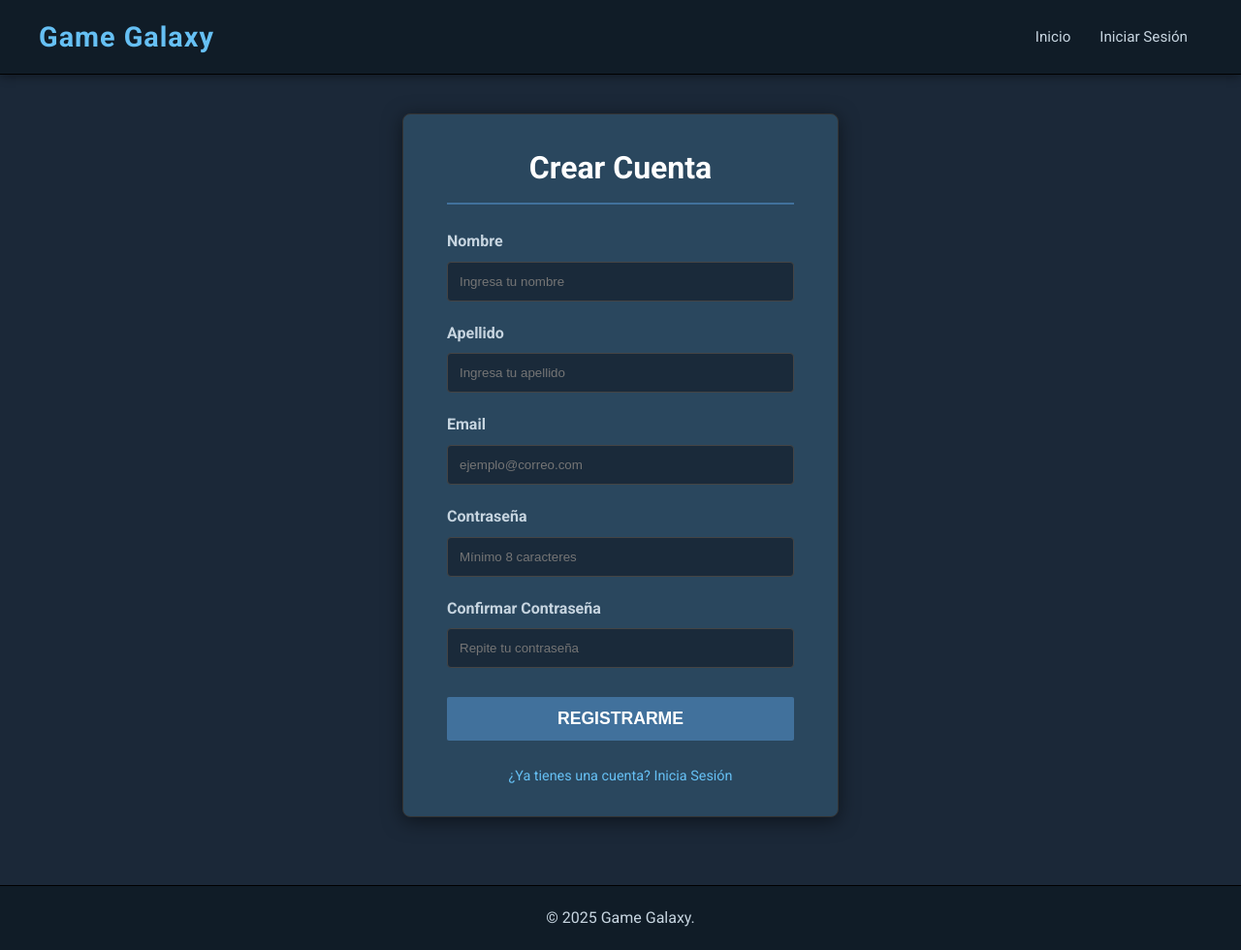
After one commit to Galo98/Clases_De_PHP, a PHP site: page /views/registro.php in a window 1280 px wide. The commit adds this page. Shown: the whole page at 97% size. Run offline with PHP 8.4, Linux system fonts and the light colour scheme.

Commit message:
Se agregaron los filtros por bd y el registro de usuarios

```diff
--- /dev/null
+++ b/controllers/registro.controllers.php
@@ -0,0 +1,62 @@
+<?php
+
+require_once '../models/usuarios.models.php';
+
+// Manejamos los datos que se envían del formulario de registro
+function handleRegistro($con)
+{
+
+    // Utilizamos una variable predefinida $_SERVER en la posicion ['REQUEST_METHOD'] para trabajar con los datos cuando el metodo es POST
+    if ($_SERVER['REQUEST_METHOD'] === 'POST') {
+
+        // Limpiamos los datos, con trim(), sacamos los espacios adelante y al final de los datos ingresados por el usuario
+        // con $_POST['nombre'] ?? '', hacemos que si viene nulo, la variable $nombre quede con vacio (''), pero si contiene algo, guarde lo que tiene.
+        $nombre = trim($_POST['nombre'] ?? '');
+        $apellido = trim($_POST['apellido'] ?? '');
+        $email = trim($_POST['email'] ?? '');
+        $password = $_POST['password'] ?? '';
+        $password_confirm = $_POST['password_confirm'] ?? '';
+
+        $error = null;
+
+        // Hacemos una minima validación de los campos
+        if (empty($nombre) || empty($apellido) || empty($email) || empty($password) || empty($password_confirm)) {
+            $error = "Todos los campos son obligatorios.";
+        } elseif (!filter_var($email, FILTER_VALIDATE_EMAIL)) {
+            $error = "El formato del email no es válido.";
+        } elseif ($password !== $password_confirm) {
+            $error = "Las contraseñas no coinciden.";
+        } elseif (strlen($password) < 8) {
+            $error = "La contraseña debe tener al menos 8 caracteres.";
+        }
+
+        // Si no hay errores continuamos
+
+        if ($error === null) {
+
+            // Ciframos la contraseña con la función password_hash(), que recibe
+            // la contraseña ingresada por el usuario y un algoritmo cifrado, en este caso:
+            // PASSWORD_DEFAULT, esté utiliza el algoritmo más fuerte disponible (actualmente Argon2 o bcrypt)
+            $password_hash = password_hash($password, PASSWORD_DEFAULT);
+
+            $rol_cliente_id = 2;
+
+            $user_id = createUser($con, $nombre, $apellido, $email, $password_hash, $rol_cliente_id);
+
+            if ($user_id) {
+                // Si el registro fue exitoso, redirigimos con la fonción header.
+                // Está función limpia el POST y previene envíos múltiples.
+                header('Location: /views/iniciarSesion.php?registro=exitoso');
+                exit;
+            } else {
+                // Si hubo un error creamos el mensaje de error.
+                $error = "El email ya está registrado o hubo un error en la base de datos.";
+            }
+        }
+
+        // Si hay un error, se devuelve la variable $error para mostrarla en la vista.
+        return $error;
+    }
+
+    return null; // Si no hay POST, no hay error.
+}
--- a/css/styles.css
+++ b/css/styles.css
@@ -390,3 +390,125 @@ footer {
     /* Esta clase ya está definida en styles.css para 4 columnas */
     padding-top: 10px;
 }
+
+/* ==================================== */
+/* 7. FORMULARIO DE LOGIN / REGISTRO */
+/* ==================================== */
+
+.login-container {
+    display: flex;
+    justify-content: center;
+    align-items: center;
+    padding: 40px 20px;
+    min-height: calc(100vh - 80px);
+}
+
+.login-box {
+    background-color: var(--steam-card-bg); /* Fondo oscuro de tarjeta */
+    border: 1px solid #333;
+    border-radius: 8px; /* Bordes redondeados */
+    padding: 30px 40px;
+    width: 100%;
+    max-width: 400px; /* Ancho fijo para centrar el formulario */
+    box-shadow: 0 4px 20px rgba(0, 0, 0, 0.5);
+    text-align: center;
+}
+
+.login-box h2 {
+    color: white;
+    font-size: 2em;
+    margin-bottom: 25px;
+    border-bottom: 2px solid var(--steam-accent-blue);
+    padding-bottom: 10px;
+}
+
+/* Grupos de formulario */
+.form-group {
+    text-align: left;
+    margin-bottom: 20px;
+}
+
+.form-group label {
+    display: block;
+    color: var(--steam-text-light);
+    margin-bottom: 8px;
+    font-weight: 700;
+}
+
+/* Campos de entrada */
+.form-control {
+    width: 100%;
+    padding: 12px;
+    background-color: #1a2a3a; /* Fondo de campo ligeramente más claro que el fondo */
+    border: 1px solid #444;
+    color: white;
+    border-radius: 4px;
+    box-sizing: border-box; /* Crucial para que el padding no cambie el ancho */
+    transition: border-color 0.2s;
+}
+
+.form-control:focus {
+    border-color: var(--steam-accent-blue);
+    outline: none;
+}
+
+/* Botón de login */
+.login-btn {
+    width: 100%;
+    padding: 12px;
+    font-size: 1.1em;
+    margin-top: 10px;
+    /* Usa el estilo de btn-primary ya definido */
+}
+
+/* Links adicionales */
+.login-links {
+    margin-top: 25px;
+    font-size: 0.9em;
+}
+
+.login-links a {
+    color: var(--steam-text-gray);
+    text-decoration: none;
+    transition: color 0.2s;
+}
+
+.login-links a:hover {
+    color: var(--steam-text-light);
+}
+
+.separator {
+    color: #555;
+    margin: 0 8px;
+}
+
+/* Mensaje de error (opcional) */
+.error-message {
+    background-color: #a83232;
+    color: white;
+    padding: 10px;
+    border-radius: 4px;
+    margin-bottom: 15px;
+    font-weight: 700;
+}
+
+/* Estilo para mensajes de éxito */
+.success-message {
+    background-color: #28a745; /* Verde Bootstrap */
+    color: white;
+    padding: 10px;
+    border-radius: 4px;
+    margin-bottom: 15px;
+    font-weight: 700;
+    text-align: center; /* Centrar el texto para mensajes de estado */
+}
+
+/* ==================================== */
+/* 7. AJUSTES PARA EL REGISTRO */
+/* ==================================== */
+
+/* Hacemos la caja de registro un poco más ancha para tantos campos */
+.login-box.registro-box {
+    max-width: 450px; /* Un poco más ancho que los 400px del login */
+    padding: 30px 45px;
+}
--- a/index.php
+++ b/index.php
@@ -30,7 +30,7 @@ $juegos = getAllDestacados($conexion);
                 <li><a href="index.html" class="active">Inicio</a></li>
                 <li><a href="/views/catalogo.php">Catálogo</a></li>
                 <li><a href="contacto.html">Contacto</a></li>
-                <li><a href="login.php">Iniciar Sesión</a></li>
+                <li><a href="/views/iniciarSesion.php">Iniciar Sesión</a></li>
             </ul>
         </nav>
     </header>
--- a/models/juegos.models.php
+++ b/models/juegos.models.php
@@ -64,7 +64,7 @@ function getJuegosConFiltros($con, ?int $cat_id, ?int $plat_id): array
     // Usamos sentencias preparadas para seguridad, aunque solo filtremos por ID
     $sql = "
         SELECT
-            v.id_vid, v.titulo, v.precio, v.imagen, cat.nombre AS categoria_nombre
+            v.id_vid, v.titulo, v.precio, v.imagen, cat.nombre AS cat_nombre
         FROM
             videojuegos v
         INNER JOIN videojuegos_categorias vc ON v.id_vid = vc.videojuego_id
--- /dev/null
+++ b/models/usuarios.models.php
@@ -0,0 +1,57 @@
+<?php
+
+function getUserByEmail($con, string $email): ?array
+{
+
+    if (!isset($con)) {
+        error_log("Error: No hay conexión con la base de datos.");
+        return null;
+    }
+
+    $q = "SELECT id_usuario, nombre, apellido, email, password_hash, rol_id, activo FROM usuarios WHERE email = $email LIMIT 1;";
+
+    $datos = mysqli_query($con, $q);
+
+    $usuario = [];
+
+    $usuario = mysqli_fetch_assoc($datos);
+
+    return $usuario;
+}
+
+// Creamos un nuevo usuario, con sentencias MYSQLI procedurales
+
+function createUser($con, string $nombre, string $apellido, string $email, string $password, int $rol_id = 2): int|bool
+{
+    if (!isset($con)) {
+        error_log("Error: No hay conexión con la base de datos.");
+        return false;
+    }
+
+    $sql = "INSERT INTO usuarios (nombre, apellido, email, password_hash, rol_id) VALUES (?, ?, ?, ?, ?)";
+
+    $resultado = mysqli_prepare($con, $sql);
+
+    if (!$resultado) {
+        error_log("Error preparando la consulta de registro: " . mysqli_error($con));
+        return false;
+    }
+
+    mysqli_stmt_bind_param($resultado, "ssssi", $nombre, $apellido, $email, $password, $rol_id);
+
+    if (mysqli_stmt_execute($resultado)) {
+
+        $insert_id = mysqli_insert_id($con);
+
+
+        mysqli_stmt_close($resultado);
+
+        return $insert_id;
+    } else {
+
+        error_log("Error al ejecutar el registro: " . mysqli_stmt_error($resultado));
+        mysqli_stmt_close($resultado);
+
+        return false;
+    }
+}
--- /dev/null
+++ b/views/registro.php
@@ -0,0 +1,92 @@
+<?php
+require_once "../config/conexion.php";
+require_once "../controllers/registro.controllers.php";
+$con = conDB();
+$error = handleRegistro($con);
+
+?>
+<!DOCTYPE html>
+<html lang="es">
+
+<head>
+    <meta charset="UTF-8">
+    <meta name="viewport" content="width=device-width, initial-scale=1.0">
+    <title>Game Galaxy | Registro de Usuario</title>
+    <link rel="stylesheet" href="../css/styles.css">
+    <link href="https://fonts.googleapis.com/css2?family=Roboto:wght@400;700&display=swap" rel="stylesheet">
+</head>
+
+<body>
+
+    <header class="main-header">
+        <div class="logo">
+            <h1>Game Galaxy</h1>
+        </div>
+        <nav class="main-nav">
+            <ul>
+                <li><a href="../index.php">Inicio</a></li>
+                <li><a href="iniciarSesion.php">Iniciar Sesión</a></li>
+            </ul>
+        </nav>
+    </header>
+
+    <main class="login-container">
+        <div class="login-box registro-box">
+
+            <h2>Crear Cuenta</h2>
+
+            <?php
+            if (isset($error)) {
+                echo '<p class="error-message">' . htmlspecialchars($error) . '</p>';
+            }
+            ?>
+
+            <form action="/views/registro.php" method="POST" class="registro-form">
+
+                <div class="form-group">
+                    <label for="nombre">Nombre</label>
+                    <input type="text" id="nombre" name="nombre" required
+                        placeholder="Ingresa tu nombre" class="form-control">
+                </div>
+
+                <div class="form-group">
+                    <label for="apellido">Apellido</label>
+                    <input type="text" id="apellido" name="apellido" required
+                        placeholder="Ingresa tu apellido" class="form-control">
+                </div>
+
+                <div class="form-group">
+                    <label for="email">Email</label>
+                    <input type="email" id="email" name="email" required
+                        placeholder="ejemplo@correo.com" class="form-control">
+                </div>
+
+                <div class="form-group">
+                    <label for="password">Contraseña</label>
+                    <input type="password" id="password" name="password" required
+                        placeholder="Mínimo 8 caracteres" class="form-control" minlength="8">
+                </div>
+
+                <div class="form-group">
+                    <label for="password_confirm">Confirmar Contraseña</label>
+                    <input type="password" id="password_confirm" name="password_confirm" required
+                        placeholder="Repite tu contraseña" class="form-control" minlength="8">
+                </div>
+
+                <button type="submit" class="btn-primary login-btn">REGISTRARME</button>
+            </form>
+
+            <div class="login-links">
+                <a href="iniciarSesion.php">¿Ya tienes una cuenta? Inicia Sesión</a>
+            </div>
+
+        </div>
+    </main>
+
+    <footer>
+        <p>&copy; 2025 Game Galaxy.</p>
+    </footer>
+
+</body>
+
+</html>
```
Also changed, not shown: controllers/catalogo.controllers.php (renamed from controllers/juegos.controllers.php, +38 -0 lines), database/Ejercicio_videojuegos.sql (+23 -0 lines), models/categoria.models.php (+14 -6 lines), models/plataforma.models.php (added, +11 -0 lines), views/catalogo.php (+4 -18 lines), views/iniciarSesion.php (+72 -0 lines), README.md, views/registrarse.php (deleted).
